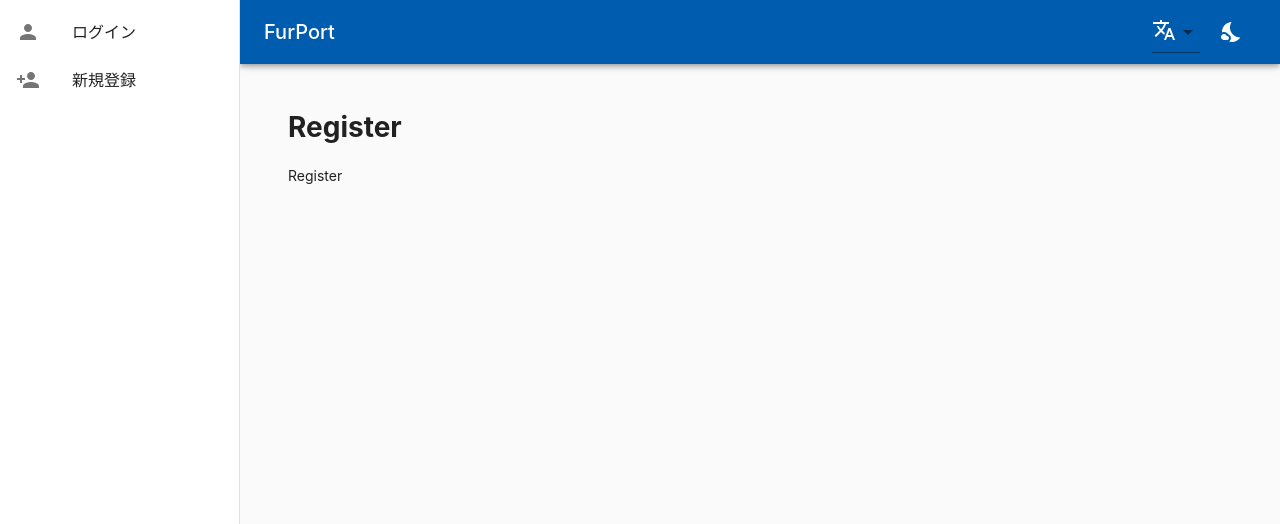
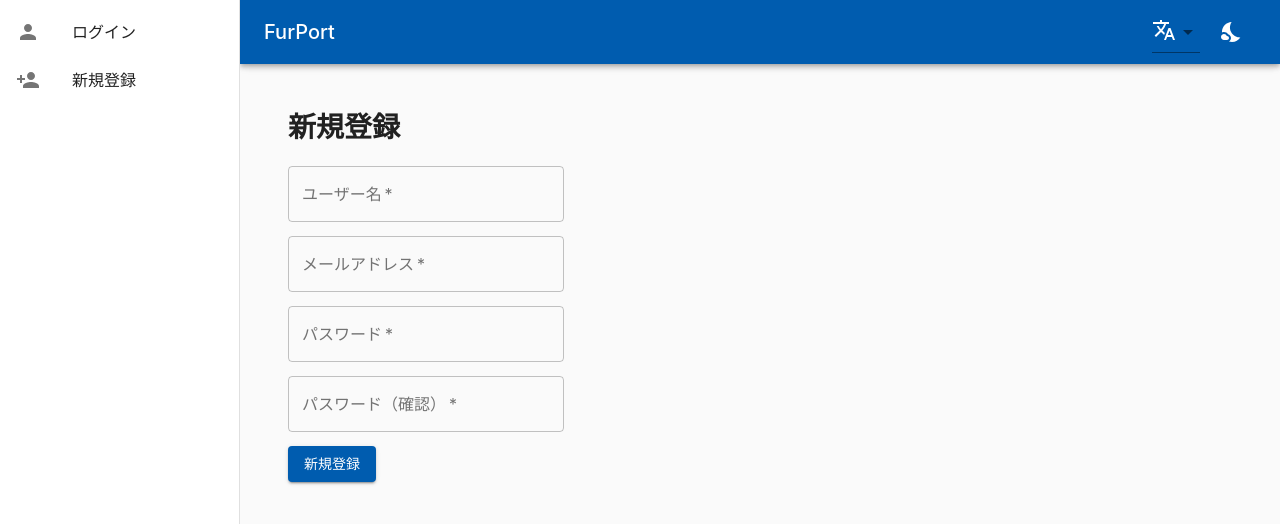
Before and after one commit to lapi-hotel-group/furport-front, a React (Create React App) app: page /register in a window 1280 px wide. Shown: the top 524 px of the page. Built offline with nearby package versions, Linux system fonts and the light colour scheme; no server answers.

Commit message:
add auth view

```diff
--- a/src/auth/authContext.js
+++ b/src/auth/authContext.js
@@ -3,6 +3,7 @@ import React, { useState } from "react";
 export const AuthContext = React.createContext({
   token: null,
   setToken: () => {},
+  logout: () => {},
 });
 
 const AuthContextProvider = (props) => {
@@ -11,11 +12,16 @@ const AuthContextProvider = (props) => {
     localStorage.setItem("token", newToken);
     setToken(newToken);
   };
+  const logout = () => {
+    localStorage.removeItem("token");
+    setToken(null);
+  };
   return (
     <AuthContext.Provider
       value={{
         token: token,
         setToken: handleSetToken,
+        logout: logout,
       }}
     >
       {props.children}
--- a/src/containers/Login/Login.js
+++ b/src/containers/Login/Login.js
@@ -1,44 +1,67 @@
-import React from "react";
+import React, { useState, useContext } from "react";
 import axios from "axios";
 import TextField from "@material-ui/core/TextField";
 import Button from "@material-ui/core/Button";
+import CircularProgress from "@material-ui/core/CircularProgress";
 import { useTranslation } from "react-i18next";
 import { makeStyles } from "@material-ui/core/styles";
+import { AuthContext } from "../../auth/authContext";
+import { Redirect } from "react-router-dom";
 
 const useStyles = makeStyles((theme) => ({
   form: {
     margin: "1em",
     marginLeft: "0",
   },
+  buttonProgress: {
+    color: "primary",
+    position: "absolute",
+    top: "50%",
+    left: "50%",
+    marginTop: -12,
+    marginLeft: -12,
+  },
 }));
+
+const Login = () => {
+  const { t } = useTranslation();
+  const classes = useStyles();
+  const [loading, setLoading] = useState(false);
+  const [error, setError] = useState({});
+  const authContext = useContext(AuthContext);
 
   const loginHandler = (e) => {
     e.preventDefault();
+    setLoading(true);
     const authData = {
-    username: e.target.username.value,
+      email: e.target.email.value,
       password: e.target.password.value,
     };
     const url = "/rest-auth/login/";
     axios
       .post(url, authData)
       .then((response) => {
-      console.log(response);
+        authContext.setToken(response.data.token);
       })
       .catch((err) => {
-      console.log(err);
+        setError(err.response.data);
+        setLoading(false);
       });
   };
 
-const Login = () => {
-  const { t } = useTranslation();
-  const classes = useStyles();
-
   return (
     <>
+      {authContext.token !== null ? <Redirect to="/" /> : null}
       <h1>{t("ログイン")}</h1>
       <form onSubmit={loginHandler}>
         <div className={classes.form}>
-          <TextField required name="username" label={t("ユーザー名")} />
+          <TextField
+            required
+            name="email"
+            label={t("メールアドレス")}
+            error={error.email}
+            helperText={error.email}
+          />
         </div>
         <div className={classes.form}>
           <TextField
@@ -47,14 +70,25 @@ const Login = () => {
             label={t("パスワード")}
             type="password"
             autoComplete="current-password"
+            error={error.password}
+            helperText={error.password}
           />
         </div>
         <div className={classes.form}>
-          <Button variant="contained" color="primary" type="submit">
-            ログイン
+          <Button
+            variant="contained"
+            color="primary"
+            type="submit"
+            disabled={loading}
+          >
+            {t("ログイン")}
+            {loading && (
+              <CircularProgress size={24} className={classes.buttonProgress} />
+            )}
           </Button>
         </div>
       </form>
+      {error.non_field_errors}
     </>
   );
 };
--- a/src/containers/Logout/Logout.js
+++ b/src/containers/Logout/Logout.js
@@ -1,10 +1,32 @@
-import React from "react";
+import React, { useState, useEffect, useContext } from "react";
+import axios from "axios";
+import CircularProgress from "@material-ui/core/CircularProgress";
+import { AuthContext } from "../../auth/authContext";
+import { Redirect } from "react-router-dom";
 
 const Logout = () => {
+  const [error, setError] = useState(null);
+  const authContext = useContext(AuthContext);
+
+  useEffect(() => {
+    const authData = {
+      token: authContext.token,
+    };
+    const url = "/rest-auth/logout/";
+    axios
+      .post(url, authData)
+      .then(() => {
+        authContext.logout();
+      })
+      .catch((err) => {
+        setError(err.response.data);
+      });
+  });
+
   return (
     <>
-      <h1>Logout</h1>
-      <p>Logout</p>
+      {authContext.token === null ? <Redirect to="/" /> : null}
+      {error !== null ? error : <CircularProgress />}
     </>
   );
 };
--- a/src/containers/Register/Register.js
+++ b/src/containers/Register/Register.js
@@ -1,10 +1,116 @@
-import React from "react";
+import React, { useState, useContext } from "react";
+import axios from "axios";
+import TextField from "@material-ui/core/TextField";
+import Button from "@material-ui/core/Button";
+import CircularProgress from "@material-ui/core/CircularProgress";
+import { useTranslation } from "react-i18next";
+import { makeStyles } from "@material-ui/core/styles";
+import { AuthContext } from "../../auth/authContext";
+import { Redirect } from "react-router-dom";
+
+const useStyles = makeStyles((theme) => ({
+  form: {
+    margin: "1em",
+    marginLeft: "0",
+  },
+  buttonProgress: {
+    color: "primary",
+    position: "absolute",
+    top: "50%",
+    left: "50%",
+    marginTop: -12,
+    marginLeft: -12,
+  },
+}));
 
 const Register = () => {
+  const { t } = useTranslation();
+  const classes = useStyles();
+  const [loading, setLoading] = useState(false);
+  const [error, setError] = useState({});
+  const authContext = useContext(AuthContext);
+
+  const registerHandler = (e) => {
+    e.preventDefault();
+    setLoading(true);
+    const authData = {
+      username: e.target.username.value,
+      email: e.target.email.value,
+      password1: e.target.password1.value,
+      password2: e.target.password2.value,
+    };
+    const url = "/rest-auth/registration/";
+    axios
+      .post(url, authData)
+      .then((response) => {
+        authContext.setToken(response.data.token);
+      })
+      .catch((err) => {
+        setError(err.response.data);
+        setLoading(false);
+      });
+  };
+
   return (
     <>
-      <h1>Register</h1>
-      <p>Register</p>
+      {authContext.token !== null ? <Redirect to="/" /> : null}
+      <h1>{t("新規登録")}</h1>
+      <form onSubmit={registerHandler}>
+        <div className={classes.form}>
+          <TextField
+            required
+            name="username"
+            label={t("ユーザー名")}
+            error={error.username}
+            helperText={error.username}
+          />
+        </div>
+        <div className={classes.form}>
+          <TextField
+            required
+            name="email"
+            label={t("メールアドレス")}
+            error={error.email}
+            helperText={error.email}
+          />
+        </div>
+        <div className={classes.form}>
+          <TextField
+            required
+            name="password1"
+            label={t("パスワード")}
+            type="password"
+            autoComplete="current-password"
+            error={error.password1}
+            helperText={error.password1}
+          />
+        </div>
+        <div className={classes.form}>
+          <TextField
+            required
+            name="password2"
+            label={t("パスワード（確認）")}
+            type="password"
+            autoComplete="current-password"
+            error={error.password2}
+            helperText={error.password2}
+          />
+        </div>
+        <div className={classes.form}>
+          <Button
+            variant="contained"
+            color="primary"
+            type="submit"
+            disabled={loading}
+          >
+            {t("新規登録")}
+            {loading && (
+              <CircularProgress size={24} className={classes.buttonProgress} />
+            )}
+          </Button>
+        </div>
+      </form>
+      {error.non_field_errors}
     </>
   );
 };
```
Also changed, not shown: 1 other file (tests, documents, lock files or other folders). Lines whose indentation alone changed are shown as unchanged.
